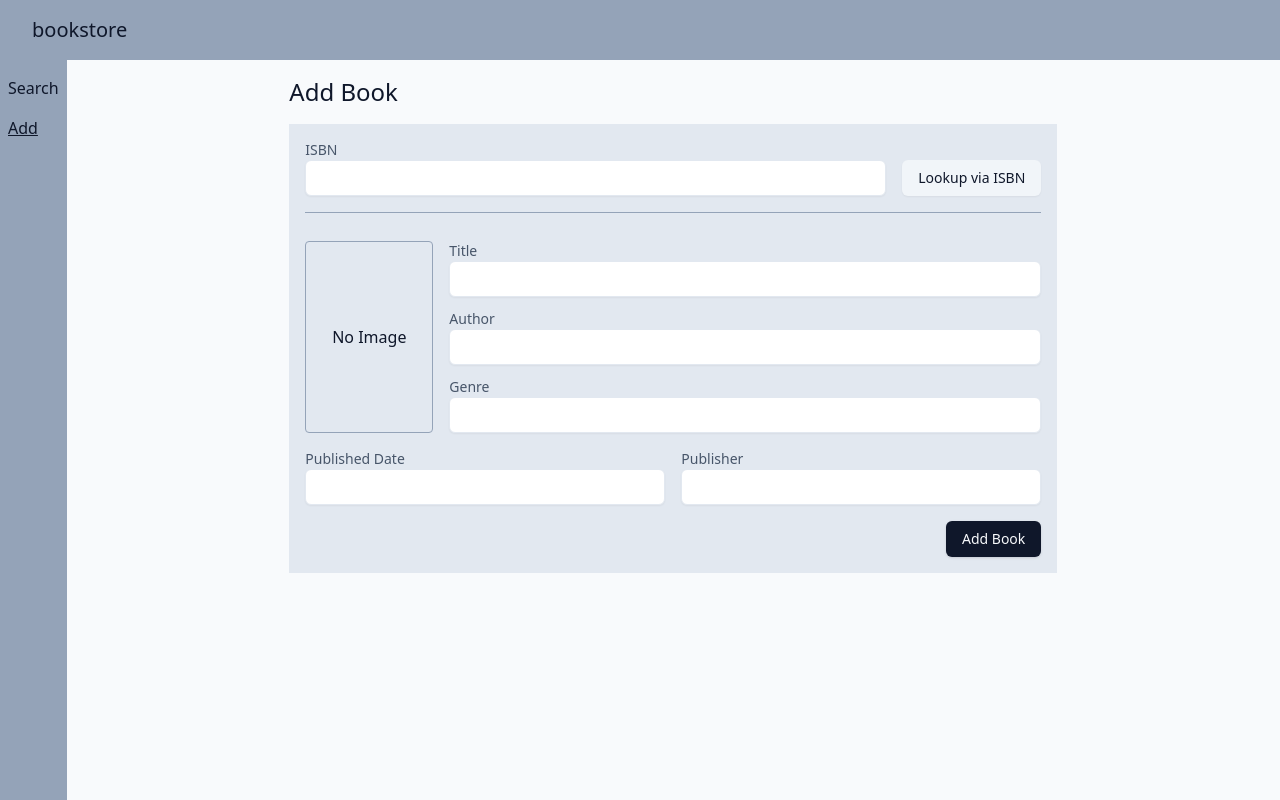
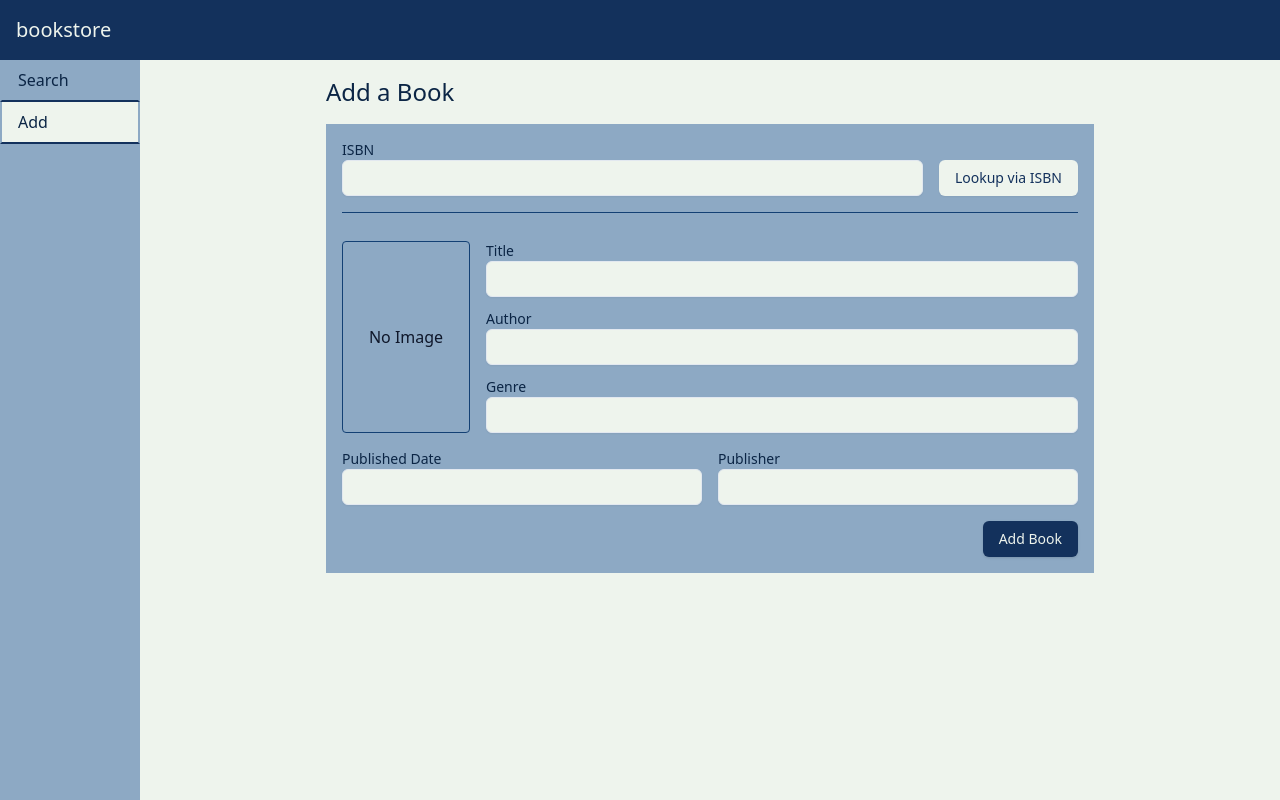
Before and after one commit to dylants/bookstore, a Next.js app: page /add in a window 1280 px wide. Built offline with nearby package versions, Linux system fonts and the light colour scheme.

Commit message:
add custom palette
- Add a custom palette of colors
- Update the site to use the new color scheme

```diff
--- a/src/app/add/page.tsx
+++ b/src/app/add/page.tsx
@@ -32,7 +32,7 @@ function AddBookFormInput({
 
   return (
     <div className="flex flex-col flex-1">
-      <label className="text-sm text-slate-600 capitalize">
+      <label className="text-sm text-customPalette-500 capitalize">
         {fieldNameToDisplay}
       </label>
       <Input
@@ -83,10 +83,10 @@ export default function AddBookPage() {
 
   return (
     <div>
-      <h1 className="text-2xl text-slate-900 my-4">Add Book</h1>
+      <h1 className="text-2xl text-customPalette-500 my-4">Add a Book</h1>
 
       <form
-        className="flex flex-col p-4 bg-slate-200"
+        className="flex flex-col p-4 bg-customPalette-200"
         onSubmit={handleSubmit(onSubmit)}
       >
         <div className="flex gap-4 items-end">
@@ -100,7 +100,7 @@ export default function AddBookPage() {
           </Button>
         </div>
 
-        <hr className="mt-4 mb-3 border-slate-400" />
+        <hr className="mt-4 mb-3 border-customPalette-300" />
 
         <div className="flex gap-4 mt-4">
           <div className="flex">
@@ -112,7 +112,7 @@ export default function AddBookPage() {
                 height={192}
               />
             ) : (
-              <div className="border rounded-sm border-slate-400 w-[128px] h-[192px] flex justify-center items-center text-slate-900">
+              <div className="border rounded-sm border-customPalette-300 w-[128px] h-[192px] flex justify-center items-center text-slate-900">
                 No Image
               </div>
             )}
--- a/src/app/layout.tsx
+++ b/src/app/layout.tsx
@@ -15,7 +15,7 @@ export default function RootLayout({
 }) {
   return (
     <html lang="en">
-      <body className="bg-slate-50 min-h-screen min-w-screen flex flex-col">
+      <body className="bg-customPalette-100 min-h-screen min-w-screen flex flex-col">
         <Nav />
         <div className="flex flex-1">
           <SideNav />
--- a/src/components/Nav.tsx
+++ b/src/components/Nav.tsx
@@ -2,7 +2,7 @@ import Link from "next/link";
 
 export default function Nav() {
   return (
-    <nav className="py-4 px-8 bg-slate-400 text-slate-900">
+    <nav className="py-4 px-4 bg-customPalette-400 text-customPalette-100">
       <div className="text-xl">
         <Link href="/">bookstore</Link>
       </div>
--- a/src/components/SideNav.tsx
+++ b/src/components/SideNav.tsx
@@ -4,23 +4,27 @@ import clsx from "clsx";
 import Link from "next/link";
 import { usePathname } from "next/navigation";
 
-export default function SideNav() {
+function NavElement({ path, text }: { path: string; text: string }) {
   const pathname = usePathname();
 
   return (
-    <nav className="flex flex-col pt-2 bg-slate-400 text-slate-900">
-      <Link
-        href="/search"
-        className={clsx("m-2", pathname === "/search" && "underline")}
-      >
-        Search
-      </Link>
-      <Link
-        href="/add"
-        className={clsx("m-2", pathname === "/add" && "underline")}
-      >
-        Add
-      </Link>
+    <Link
+      href={path}
+      className={clsx(
+        "px-4 py-2 border-x-customPalette-200 border-x-2 border-b-customPalette-400 border-b-2",
+        pathname === path && "bg-customPalette-100",
+      )}
+    >
+      {text}
+    </Link>
+  );
+}
+
+export default function SideNav() {
+  return (
+    <nav className="flex flex-col w-[140px] bg-customPalette-200 text-customPalette-500">
+      <NavElement path="/search" text="Search" />
+      <NavElement path="/add" text="Add" />
     </nav>
   );
 }
--- a/src/components/ui/button.tsx
+++ b/src/components/ui/button.tsx
@@ -20,7 +20,7 @@ const buttonVariants = cva(
       },
       variant: {
         default:
-          "bg-primary text-primary-foreground shadow hover:bg-primary/90",
+          "bg-customPalette-400 text-customPalette-100 shadow hover:bg-customPalette-400/90",
         destructive:
           "bg-destructive text-destructive-foreground shadow-sm hover:bg-destructive/90",
         ghost: "hover:bg-accent hover:text-accent-foreground",
@@ -28,7 +28,7 @@ const buttonVariants = cva(
         outline:
           "border border-input bg-background shadow-sm hover:bg-accent hover:text-accent-foreground",
         secondary:
-          "bg-secondary text-secondary-foreground shadow-sm hover:bg-secondary/80",
+          "bg-customPalette-100 text-customPalette-400 shadow-sm hover:bg-customPalette-100/80",
       },
     },
   },
--- a/src/components/ui/input.tsx
+++ b/src/components/ui/input.tsx
@@ -12,6 +12,7 @@ const Input = React.forwardRef<HTMLInputElement, InputProps>(
         type={type}
         className={cn(
           "flex h-9 w-full rounded-md border border-input px-3 py-1 text-sm shadow-sm transition-colors file:border-0 file:text-sm file:font-medium placeholder:text-muted-foreground focus-visible:outline-none focus-visible:ring-1 focus-visible:ring-ring disabled:cursor-not-allowed disabled:opacity-50",
+          "bg-customPalette-100",
           className,
         )}
         ref={ref}
--- a/tailwind.config.ts
+++ b/tailwind.config.ts
@@ -10,6 +10,14 @@ const config: Config = {
   theme: {
     colors: ({ colors }) => ({
       ...colors,
+      // https://coolors.co/palette/134074-13315c-0b2545-8da9c4-eef4ed
+      customPalette: {
+        100: "#EEF4ED",
+        200: "#8DA9C4",
+        300: "#134074",
+        400: "#13315C",
+        500: "#0B2545",
+      },
     }),
     container: {
       center: true,
```
